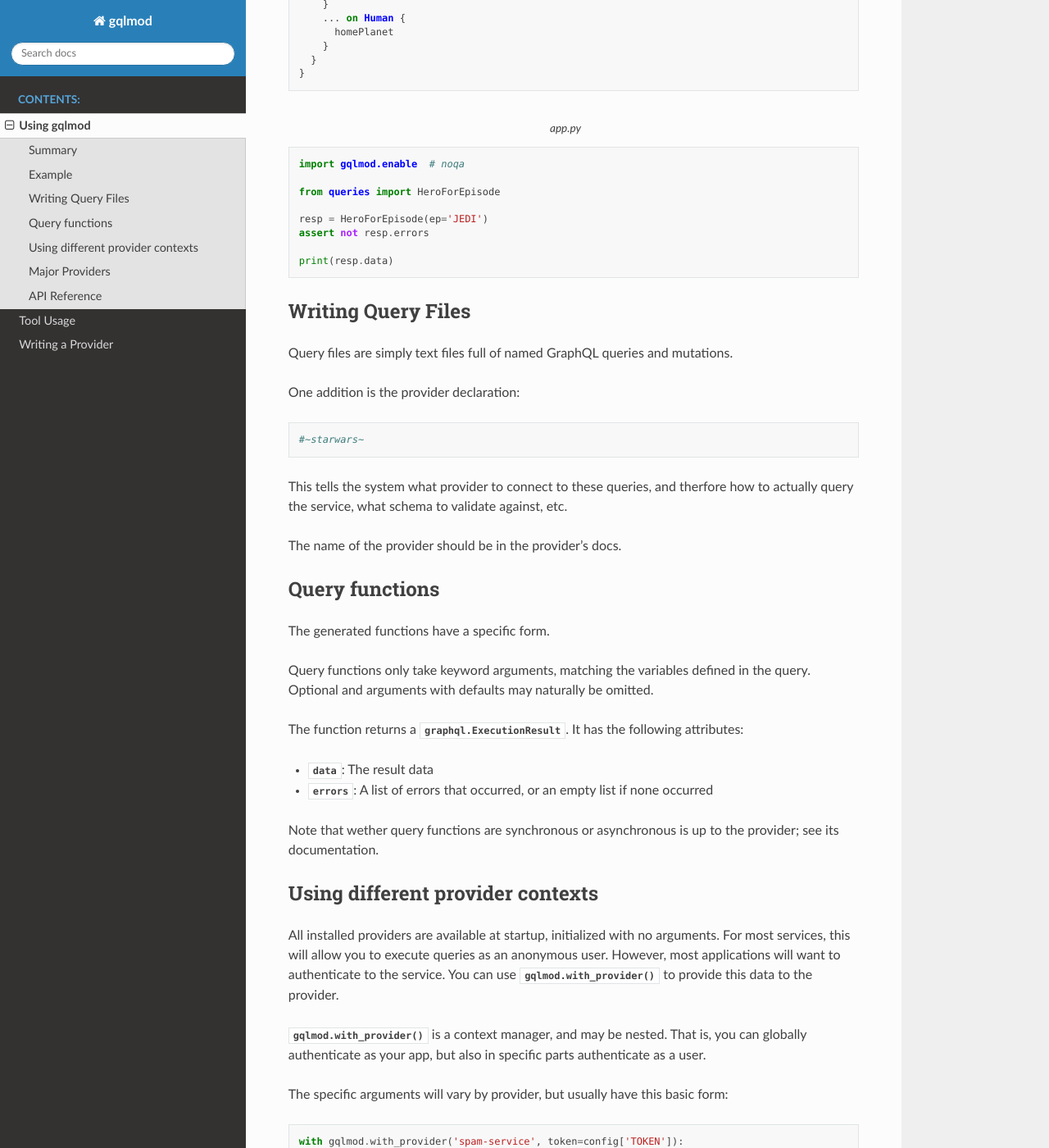
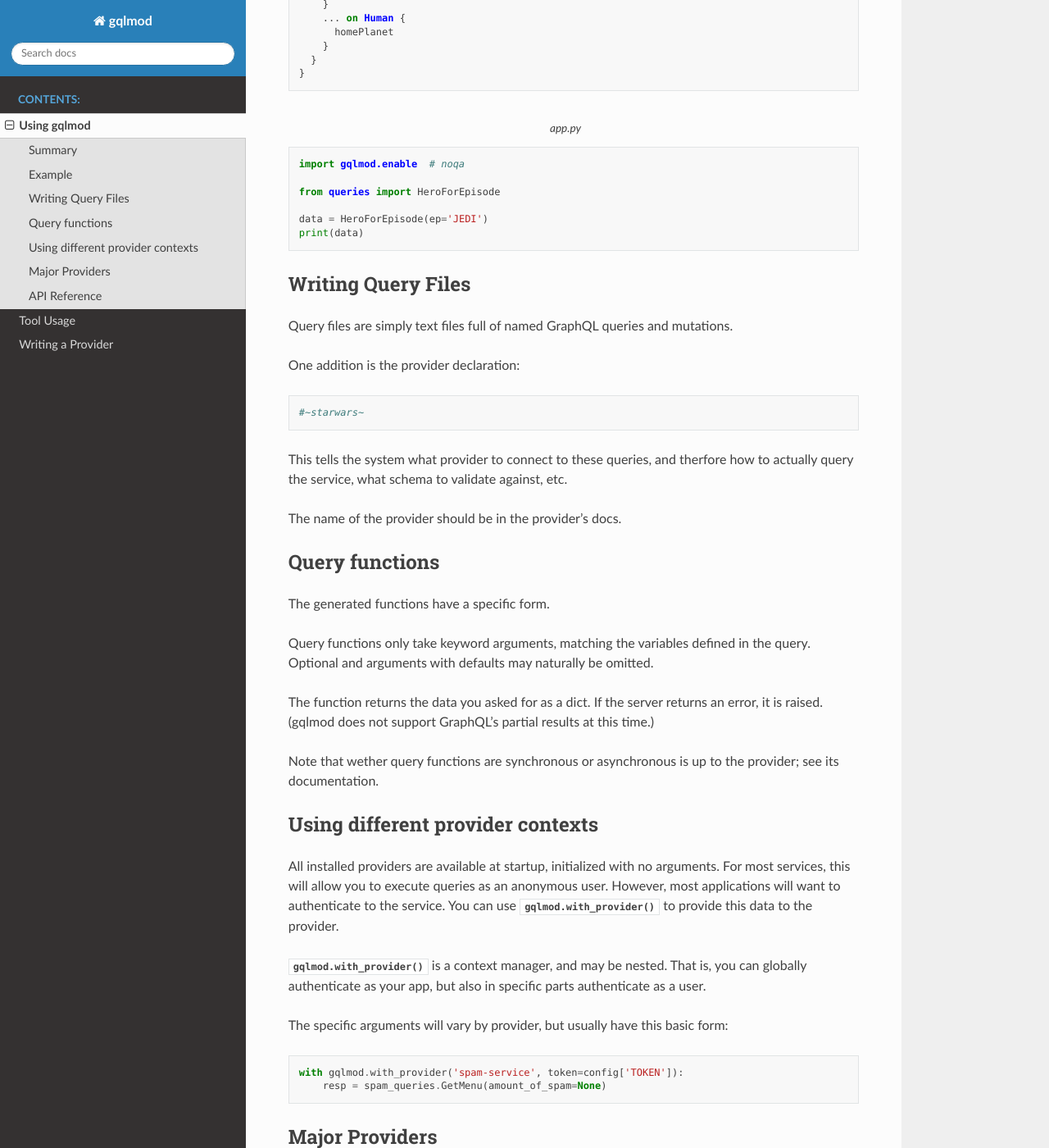
Before and after one commit to gqlmod/gqlmod, a Sphinx documentation site: the page built from docs/usage.rst, in a window 1280 px wide and 1400 px high, scrolled down 555 px. Shown: the whole window at 82% size. Built offline with Sphinx 7.4.7 and the Read the Docs theme 2.0.0, drawn with Linux system fonts in a browser that asks for light colours; some of the changed text lies outside the part shown.

Commit message:
Fix usage instructions

```diff
--- a/docs/usage.rst
+++ b/docs/usage.rst
@@ -35,10 +35,8 @@ Example
 
     from queries import HeroForEpisode
 
-    resp = HeroForEpisode(ep='JEDI')
-    assert not resp.errors
-
-    print(resp.data)
+    data = HeroForEpisode(ep='JEDI')
+    print(data)
 
 
 Writing Query Files
@@ -66,11 +64,9 @@ The generated functions have a specific form.
 Query functions only take keyword arguments, matching the variables defined in
 the query. Optional and arguments with defaults may naturally be omitted.
 
-The function returns a :py:class:`graphql.ExecutionResult`. It has the following
-attributes:
-
-* :py:attr:`data <graphql.ExecutionResult.data>`: The result data
-* :py:attr:`errors <graphql.ExecutionResult.errors>`: A list of errors that occurred, or an empty list if none occurred
+The function returns the data you asked for as a dict. If the server returns an
+error, it is raised. (gqlmod does not support GraphQL's partial results at this
+time.)
 
 Note that wether query functions are synchronous or asynchronous is up to the
 provider; see its documentation.
```
Also changed, not shown: other parts of docs/usage.rst (+1 -1 lines).
